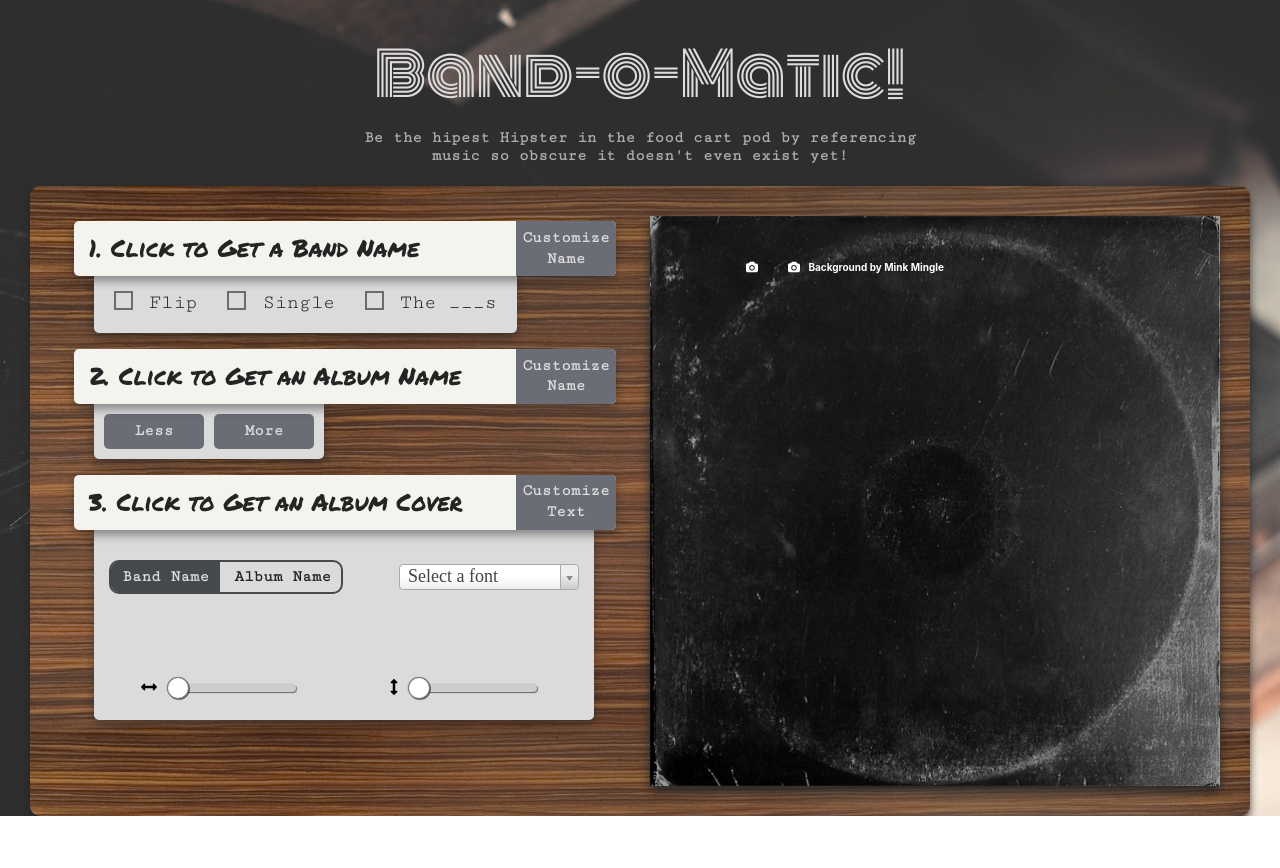
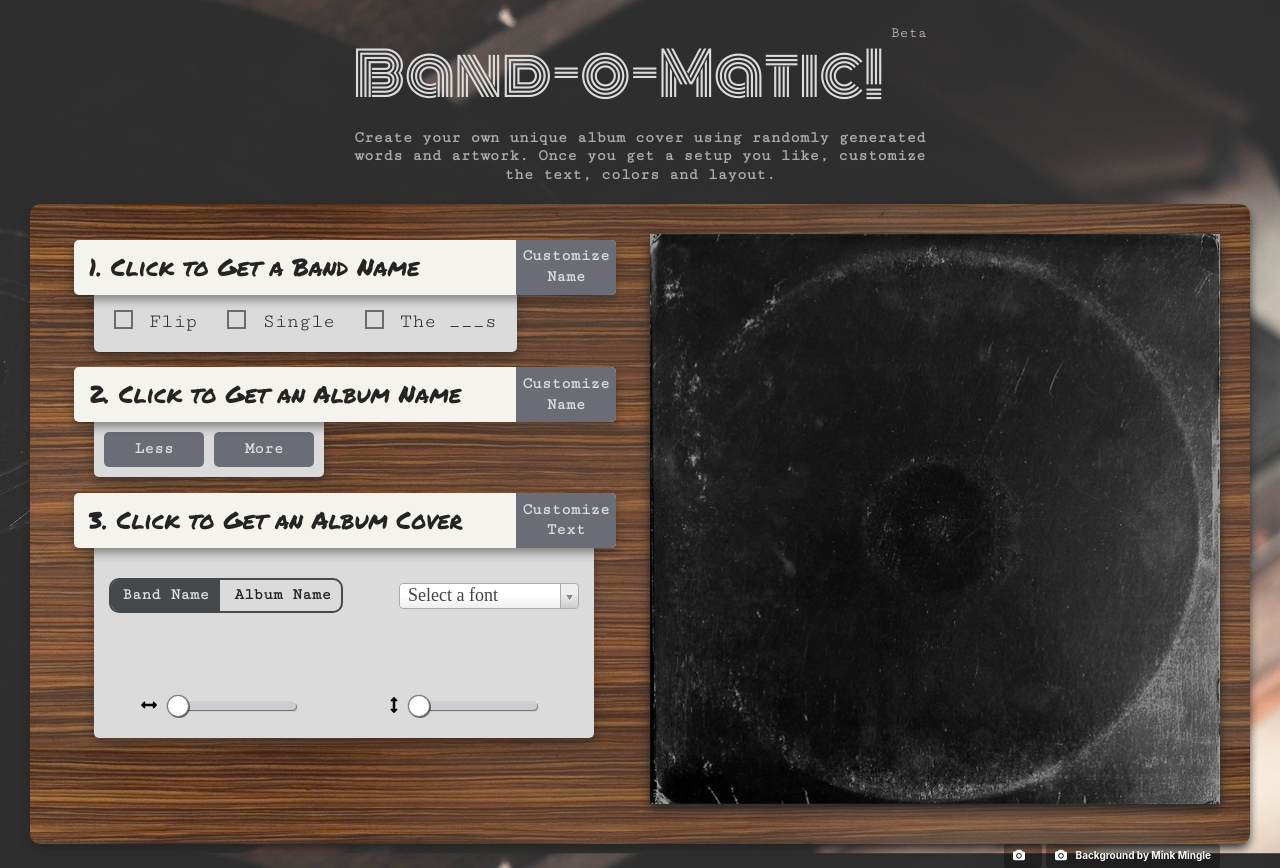
Before and after one commit to jdkoeppen/bandomatic, a plain HTML site: page index.html in a window 1280 px wide. Before the commit the page ends 816 px from the top, so only its background shows below. Drawn offline with nearby package versions, Linux system fonts and the light colour scheme; no server answers.

Commit message:
Clarify app intent in subtitle

```diff
--- a/index.html
+++ b/index.html
@@ -15,8 +15,13 @@
 </head>
 
 <body>
-    <h1>Band-o-Matic!</h1>
-    <p>Be the hipest Hipster in the food cart pod by referencing music so obscure it doesn't even exist yet!</p>
+    <div id='title'>
+        <h1>Band-o-Matic!
+            <sup>Beta</sup>
+        </h1>
+    </div>
+    <p>Create your own unique album cover using randomly generated words and artwork. Once you get a setup you like, customize
+        the text, colors and layout.</p>
     <main role="main">
         <div id='control'>
             <form role='form'>
@@ -67,7 +72,7 @@
                                 </label>
                                 <input type="range" step='10' min="0" max="100" value="2" class="slider" id="moveX">
                             </div>
-                            <div class = 'slide'>
+                            <div class='slide'>
                                 <label for='moveY'>
                                     <i class="fas fa-arrows-alt-v"></i>
                                 </label>
@@ -96,6 +101,7 @@
                 <div class='js-album'>
                     <h2></h2>
                 </div>
+            </div>
                     <div class="footer">
                         <a id='photoCreditLink' style="background-color:#00000059;color:white;text-decoration:none;padding:4px 6px;font-family:-apple-system, BlinkMacSystemFont, 'San Francisco', 'Helvetica Neue', Helvetica, Ubuntu, Roboto, Noto, 'Segoe UI', Arial, sans-serif;font-size:10px;font-weight:bold;display:inline-block;border-radius:3px;"
                             target="_blank" rel="noopener noreferrer">
@@ -121,7 +127,6 @@
                             <span style="display:inline-block;padding:2px 3px;">Background by Mink Mingle</span>
                         </a>
                     </div>
-        </div>
     </main>
 
 
--- a/style.css
+++ b/style.css
@@ -31,6 +31,14 @@ p {
     color: #adadad;
     max-width: 600px;
     margin: 20px auto;
+}
+
+#title sup {
+    font-size: 25%;
+    font-family: 'Cutive Mono';
+    line-height: 0;
+    position: relative;
+    vertical-align: top;
 }
 
 main {
```
Lines whose indentation alone changed are shown as unchanged.
